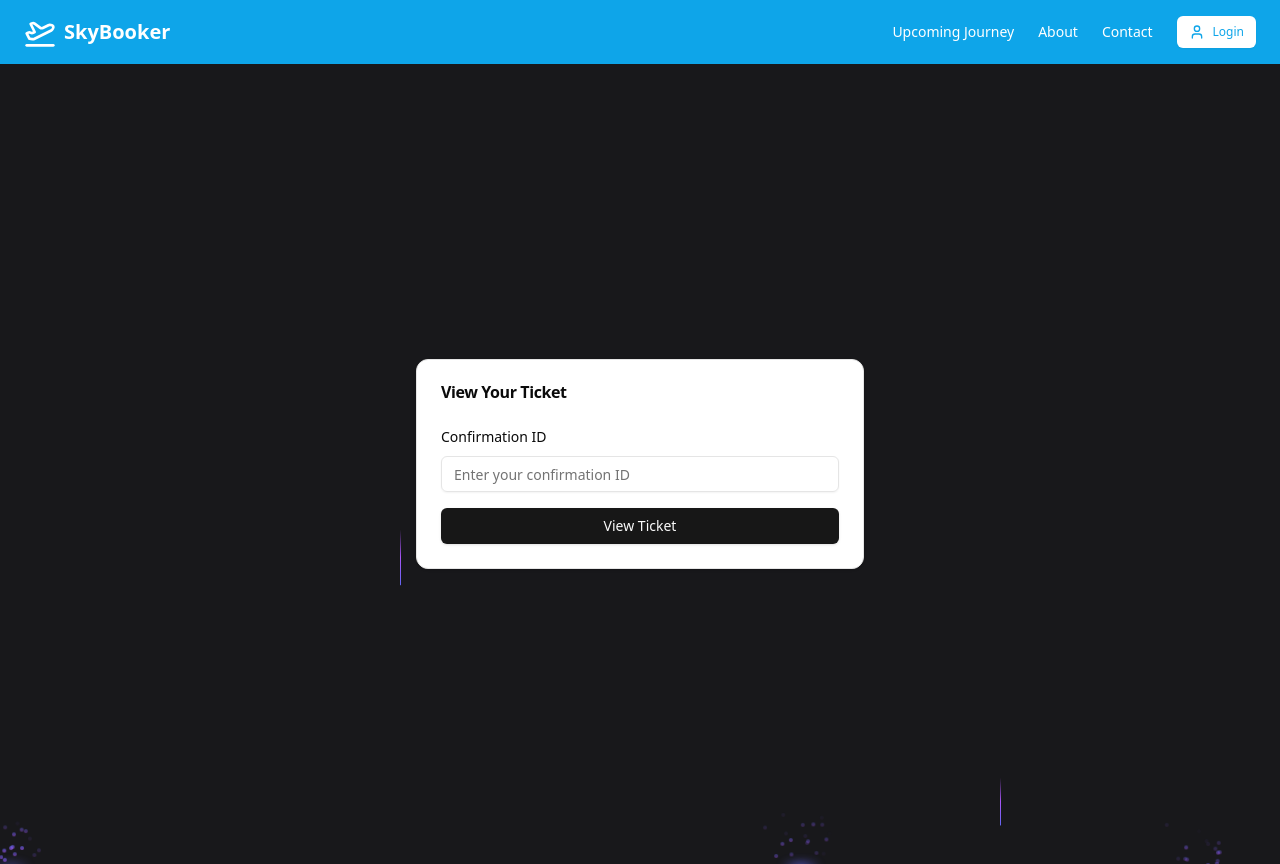
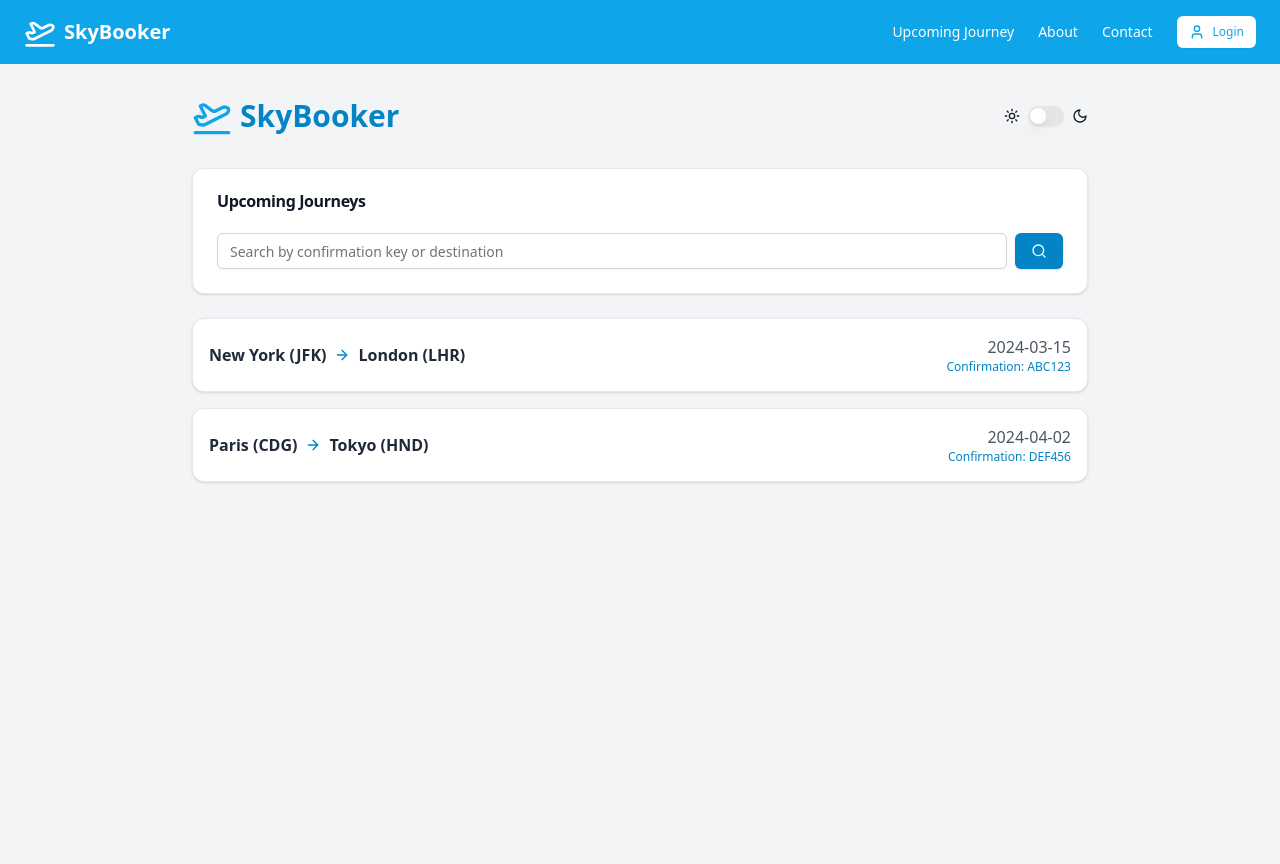
Before and after one commit to nityasundar2743/Flight-Booking, a Next.js app in the folder frontend/: page /ticket in a window 1280 px wide. Built offline with nearby package versions, Linux system fonts and the light colour scheme.

Commit message:
View all ticket added

```diff
--- a/frontend/app/components/FlightBook.tsx
+++ b/frontend/app/components/FlightBook.tsx
@@ -63,7 +63,7 @@ export function FlightBook({ flightId }: FlightBookProps) {
     };
 
     fetchFlightDetails(flightId);
-  }, [flightId]);
+  },[]);
 
   useEffect(() => {
     if (
--- a/frontend/app/components/ViewTicket.tsx
+++ b/frontend/app/components/ViewTicket.tsx
@@ -1,165 +1,245 @@
 "use client"
 
-import { useState } from 'react'
-import { motion } from 'framer-motion'
+import { useState, useEffect } from "react"
+import { Input } from "@/components/ui/input"
 import { Button } from "@/components/ui/button"
-import { Input } from "@/components/ui/input"
-import { Label } from "@/components/ui/label"
 import { Card, CardContent, CardHeader, CardTitle } from "@/components/ui/card"
-import { PlaneTakeoff, Clock, Users, Calendar } from 'lucide-react'
-import { BackgroundBeamsWithCollision } from './ui/background-beams-with-collision'
+import { PlaneTakeoff, Sun, Moon, Search, ArrowRight, Calendar, Clock, Users, ArrowLeft } from "lucide-react"
+import { Switch } from "@/components/ui/switch"
+import { motion, AnimatePresence } from "framer-motion"
 
-type TicketInfo = {
-  confirmationId: string
+interface Passenger {
+  name: string
+  email: string
+  phone: string
+}
+
+interface Ticket {
+  confirmationKey: string
+  airline: string
   source: string
   destination: string
   departure: string
   arrival: string
   duration: string
-  airline: string
+  passengers: Passenger[],
   cost:number
-  passengers: {
-    name: string
-    email: string
-    phone: string
-  }[]
 }
 
 export function ViewTicket() {
-  const [confirmationId, setConfirmationId] = useState('')
-  const [ticketInfo, setTicketInfo] = useState<TicketInfo | null>(null)
-  const [isLoading, setIsLoading] = useState(false)
+  const [isDarkMode, setIsDarkMode] = useState(false)
+  const [searchKey, setSearchKey] = useState("")
+  const [tickets, setTickets] = useState<Ticket[]>([])
+  const [filteredTickets, setFilteredTickets] = useState<Ticket[]>([])
+  const [selectedTicket, setSelectedTicket] = useState<Ticket | null>(null)
 
-  const fetchTicketInfo = async (e: React.FormEvent) => {
-    e.preventDefault();
-    setIsLoading(true);
-
-    try {
-      const url = `http://localhost:8080/ticket/${confirmationId}`;
-
-      const response = await fetch(url, {
-        method: 'GET',
-        credentials: "include",
-        headers: {
-          'Content-Type': 'application/json',
-        },
-      });
-
-      if (!response.ok) {
-        throw new Error('Failed to fetch ticket info');
+  useEffect(() => {
+    if (window.matchMedia && window.matchMedia('(prefers-color-scheme: dark)').matches) {
+      setIsDarkMode(true)
     }
 
-      const data = await response.json();
-      console.log("data is ",data)
+    // Simulating API call to fetch tickets
+    const fetchTickets = async () => {
+      // Replace this with actual API call
+      await new Promise(resolve => setTimeout(resolve, 1000))
+      setTickets([
+        {
+          confirmationKey: "ABC123",
+          airline: "SkyHigh Airways",
+          source: "New York (JFK)",
+          destination: "London (LHR)",
+          departure: "2024-03-15",
+          arrival: "2024-03-16",
+          duration: "7h 15m",
+          passengers: [
+            { name: "John Doe", email: "john@example.com", phone: "+1234567890" },
+            { name: "Jane Doe", email: "jane@example.com", phone: "+1987654321" }
+          ],
+          cost:20000
+        },
+        {
+          confirmationKey: "DEF456",
+          airline: "Global Airlines",
+          source: "Paris (CDG)",
+          destination: "Tokyo (HND)",
+          departure: "2024-04-02",
+          arrival: "2024-04-03",
+          duration: "12h 15m",
+          passengers: [
+            { name: "Alice Smith", email: "alice@example.com", phone: "+1122334455" }
+          ],
+          cost:20000
+        },
+        // Add more ticket data as needed
+      ])
+    }
 
-      // Set the fetched ticket info in the state
-      setTicketInfo({
-        confirmationId: data.id,
-        source: data.flight.source,
-        destination: data.flight.destination,
-        departure: data.flight.departure,
-        arrival: data.flight.arrival,
-        duration: data.flight.duration,
-        airline: data.flight.airline,
-        passengers: data.passengers,
-        cost: data.flight.cost
-      });
-      console.log("ticket is ",ticketInfo)
-    } catch (error) {
-      console.error('Error:', error);
-    } finally {
-      setIsLoading(false);
+    fetchTickets()
+  }, [])
+
+  useEffect(() => {
+    setFilteredTickets(
+      tickets.filter(ticket =>
+        ticket.confirmationKey.toLowerCase().includes(searchKey.toLowerCase()) ||
+        ticket.source.toLowerCase().includes(searchKey.toLowerCase()) ||
+        ticket.destination.toLowerCase().includes(searchKey.toLowerCase())
+      )
+    )
+  }, [searchKey, tickets])
+
+  const toggleTheme = () => {
+    setIsDarkMode(!isDarkMode)
   }
-  };
+
+  const handleTicketSelect = (ticket: Ticket) => {
+    setSelectedTicket(ticket)
+  }
+
+  const handleBack = () => {
+    setSelectedTicket(null)
+  }
 
   return (
-    <BackgroundBeamsWithCollision className="min-h-screen bg-zinc-900 p-4 flex flex-col items-center">
+    <div className={`min-h-screen p-4 sm:p-6 lg:p-8 ${isDarkMode ? 'bg-gray-900 text-gray-100' : 'bg-gray-100 text-gray-900'}`}>
+      <div className="max-w-4xl mx-auto">
+        <header className="flex justify-between items-center mb-8">
+          <div className="flex items-center">
+            <PlaneTakeoff className="h-10 w-10 text-sky-500 mr-2" />
+            <h1 className={`text-3xl font-bold ${isDarkMode ? 'text-sky-400' : 'text-sky-600'}`}>SkyBooker</h1>
+          </div>
+          <div className="flex items-center space-x-2">
+            <Sun className="h-4 w-4" />
+            <Switch checked={isDarkMode} onCheckedChange={toggleTheme} />
+            <Moon className="h-4 w-4" />
+          </div>
+        </header>
 
-      {!ticketInfo && (
-        <Card className="w-full max-w-md">
+        <AnimatePresence mode="wait">
+          {!selectedTicket ? (
+            <motion.div
+              key="list"
+              initial={{ opacity: 0 }}
+              animate={{ opacity: 1 }}
+              exit={{ opacity: 0 }}
+              transition={{ duration: 0.3 }}
+            >
+              <Card className={`mb-6 ${isDarkMode ? 'bg-gray-800 border-gray-700' : 'bg-white border-gray-200'}`}>
                 <CardHeader>
-            <CardTitle>View Your Ticket</CardTitle>
+                  <CardTitle className={isDarkMode ? 'text-gray-100' : 'text-gray-900'}>Upcoming Journeys</CardTitle>
                 </CardHeader>
                 <CardContent>
-            <form onSubmit={fetchTicketInfo} className="space-y-4">
-              <div className="space-y-2">
-                <Label htmlFor="confirmationId">Confirmation ID</Label>
+                  <div className="flex items-center space-x-2">
                     <Input
-                  id="confirmationId"
-                  value={confirmationId}
-                  onChange={(e) => setConfirmationId(e.target.value)}
-                  placeholder="Enter your confirmation ID"
-                  required
+                      type="text"
+                      placeholder="Search by confirmation key or destination"
+                      value={searchKey}
+                      onChange={(e) => setSearchKey(e.target.value)}
+                      className={`flex-grow ${isDarkMode ? 'bg-gray-700 border-gray-600 text-gray-100 placeholder-gray-400' : 'bg-white border-gray-300 text-gray-900 placeholder-gray-500'}`}
                     />
+                    <Button className={isDarkMode ? 'bg-sky-600 hover:bg-sky-700' : 'bg-sky-600 hover:bg-sky-700'}>
+                      <Search className="h-4 w-4" />
+                      <span className="sr-only">Search</span>
+                    </Button>
                   </div>
-              <Button type="submit" className="w-full" disabled={isLoading}>
-                {isLoading ? 'Loading...' : 'View Ticket'}
-              </Button>
-            </form>
                 </CardContent>
               </Card>
+
+              <div className="space-y-4">
+                {filteredTickets.map((ticket) => (
+                  <Card
+                    className={`${isDarkMode ? 'bg-gray-800 border-gray-700' : 'bg-white border-gray-200'} cursor-pointer hover:shadow-lg transition-shadow duration-300`}
+                    onClick={() => handleTicketSelect(ticket)}
+                  >
+                    <CardContent className="flex justify-between items-center p-4">
+                      <div className="flex items-center space-x-2">
+                        <span className={`font-semibold ${isDarkMode ? 'text-gray-200' : 'text-gray-800'}`}>{ticket.source}</span>
+                        <ArrowRight className={`h-4 w-4 ${isDarkMode ? 'text-sky-400' : 'text-sky-600'}`} />
+                        <span className={`font-semibold ${isDarkMode ? 'text-gray-200' : 'text-gray-800'}`}>{ticket.destination}</span>
+                      </div>
+                      <div className="text-right">
+                        <p className={`font-medium ${isDarkMode ? 'text-gray-300' : 'text-gray-600'}`}>{ticket.departure}</p>
+                        <p className={`text-xs ${isDarkMode ? 'text-sky-400' : 'text-sky-600'}`}>Confirmation: {ticket.confirmationKey}</p>
+                      </div>
+                    </CardContent>
+                  </Card>
+                ))}
+              </div>
+
+              {filteredTickets.length === 0 && (
+                <p className={`text-center mt-4 ${isDarkMode ? 'text-gray-400' : 'text-gray-600'}`}>
+                  No upcoming journeys found.
+                </p>
               )}
-
-      {ticketInfo && (
+            </motion.div>
+          ) : (
             <motion.div
+              key="details"
               initial={{ opacity: 0, y: 50 }}
               animate={{ opacity: 1, y: 0 }}
+              exit={{ opacity: 0, y: 50 }}
               transition={{ duration: 0.5 }}
-          className="w-full max-w-2xl"
+              className="w-full max-w-2xl mx-auto"
             >
-          <Card className="bg-white shadow-lg rounded-lg overflow-hidden transform hover:scale-105 transition-transform duration-300">
-            <div className="bg-sky-500 text-white p-6">
+              <Button
+                onClick={handleBack}
+                className={`mb-4 ${isDarkMode ? 'bg-gray-700 hover:bg-gray-600 text-gray-100' : 'bg-gray-200 hover:bg-gray-300 text-gray-800'}`}
+              >
+                <ArrowLeft className="h-4 w-4 mr-2" />
+                Back to Journeys
+              </Button>
+              <Card className={`${isDarkMode ? 'bg-gray-800 border-gray-700' : 'bg-white border-gray-200'} shadow-lg rounded-lg overflow-hidden transform hover:scale-105 transition-transform duration-300`}>
+                <div className={`${isDarkMode ? 'bg-sky-700' : 'bg-sky-500'} text-white p-6`}>
                   <div className="flex justify-between items-center">
-                <h2 className="text-2xl font-bold">{ticketInfo.airline}</h2>
+                    <h2 className="text-2xl font-bold">{selectedTicket.airline}</h2>
                     <PlaneTakeoff className="h-8 w-8" />
                   </div>
-              <p className="text-sm mt-2">Confirmation ID: {ticketInfo.confirmationId}</p>
+                  <p className="text-sm mt-2">Confirmation ID: {selectedTicket.confirmationKey}</p>
                 </div>
                 <CardContent className="p-6">
                   <div className="flex justify-between items-center mb-6">
                     <div>
-                  <p className="text-sm text-gray-500">From</p>
-                  <p className="text-xl font-semibold">{ticketInfo.source}</p>
+                      <p className={`text-sm ${isDarkMode ? 'text-gray-400' : 'text-gray-500'}`}>From</p>
+                      <p className={`text-xl font-semibold ${isDarkMode ? 'text-gray-100' : 'text-gray-800'}`}>{selectedTicket.source}</p>
                     </div>
-                <PlaneTakeoff className="h-6 w-6 text-sky-500 mx-4" />
+                    <PlaneTakeoff className={`h-6 w-6 ${isDarkMode ? 'text-sky-400' : 'text-sky-500'} mx-4`} />
                     <div>
-                  <p className="text-sm text-gray-500">To</p>
-                  <p className="text-xl font-semibold">{ticketInfo.destination}</p>
+                      <p className={`text-sm ${isDarkMode ? 'text-gray-400' : 'text-gray-500'}`}>To</p>
+                      <p className={`text-xl font-semibold ${isDarkMode ? 'text-gray-100' : 'text-gray-800'}`}>{selectedTicket.destination}</p>
                     </div>
                   </div>
                   <div className="grid grid-cols-2 gap-4 mb-6">
                     <div>
-                  <p className="text-sm text-gray-500 flex items-center">
+                      <p className={`text-sm ${isDarkMode ? 'text-gray-400' : 'text-gray-500'} flex items-center`}>
                         <Calendar className="h-4 w-4 mr-2" /> Departure
                       </p>
-                  <p className="font-semibold">{ticketInfo.departure}</p>
+                      <p className={`font-semibold ${isDarkMode ? 'text-gray-200' : 'text-gray-700'}`}>{`${selectedTicket.departure} `}</p>
                     </div>
                     <div>
-                  <p className="text-sm text-gray-500 flex items-center">
+                      <p className={`text-sm ${isDarkMode ? 'text-gray-400' : 'text-gray-500'} flex items-center`}>
                         <Calendar className="h-4 w-4 mr-2" /> Arrival
                       </p>
-                  <p className="font-semibold">{ticketInfo.arrival}</p>
+                      <p className={`font-semibold ${isDarkMode ? 'text-gray-200' : 'text-gray-700'}`}>{`${selectedTicket.arrival} `}</p>
                     </div>
                     <div>
-                  <p className="text-sm text-gray-500 flex items-center">
+                      <p className={`text-sm ${isDarkMode ? 'text-gray-400' : 'text-gray-500'} flex items-center`}>
                         <Clock className="h-4 w-4 mr-2" /> Duration
                       </p>
-                  <p className="font-semibold">{ticketInfo.duration}</p>
+                      <p className={`font-semibold ${isDarkMode ? 'text-gray-200' : 'text-gray-700'}`}>{selectedTicket.duration}</p>
                     </div>
                     <div>
-                  <p className="text-sm text-gray-500 flex items-center">
+                      <p className={`text-sm ${isDarkMode ? 'text-gray-400' : 'text-gray-500'} flex items-center`}>
                         <Users className="h-4 w-4 mr-2" /> Passengers
                       </p>
-                  <p className="font-semibold">{ticketInfo.passengers.length}</p>
+                      <p className={`font-semibold ${isDarkMode ? 'text-gray-200' : 'text-gray-700'}`}>{selectedTicket.passengers.length}</p>
                     </div>
                   </div>
-              <div className="border-t pt-4">
-                <h3 className="font-semibold mb-2">Passenger Information</h3>
-                {ticketInfo.passengers.map((passenger, index) => (
+                  <div className={`border-t ${isDarkMode ? 'border-gray-700' : 'border-gray-200'} pt-4`}>
+                    <h3 className={`font-semibold mb-2 ${isDarkMode ? 'text-gray-100' : 'text-gray-800'}`}>Passenger Information</h3>
+                    {selectedTicket.passengers.map((passenger, index) => (
                       <div key={index} className="mb-2 last:mb-0">
-                    <p className="font-medium">{passenger.name}</p>
-                    <p className="text-sm text-gray-500">{passenger.email}</p>
-                    <p className="text-sm text-gray-500">{passenger.phone}</p>
+                        <p className={`font-medium ${isDarkMode ? 'text-gray-200' : 'text-gray-700'}`}>{passenger.name}</p>
+                        <p className={`text-sm ${isDarkMode ? 'text-gray-400' : 'text-gray-500'}`}>{passenger.email}</p>
+                        <p className={`text-sm ${isDarkMode ? 'text-gray-400' : 'text-gray-500'}`}>{passenger.phone}</p>
                       </div>
                     ))}
                   </div>
@@ -167,7 +247,8 @@ export function ViewTicket() {
               </Card>
             </motion.div>
           )}
-    {/* </div> */}
-    </BackgroundBeamsWithCollision>
+        </AnimatePresence>
+      </div>
+    </div>
   )
 }
```
Lines whose indentation alone changed are shown as unchanged.
